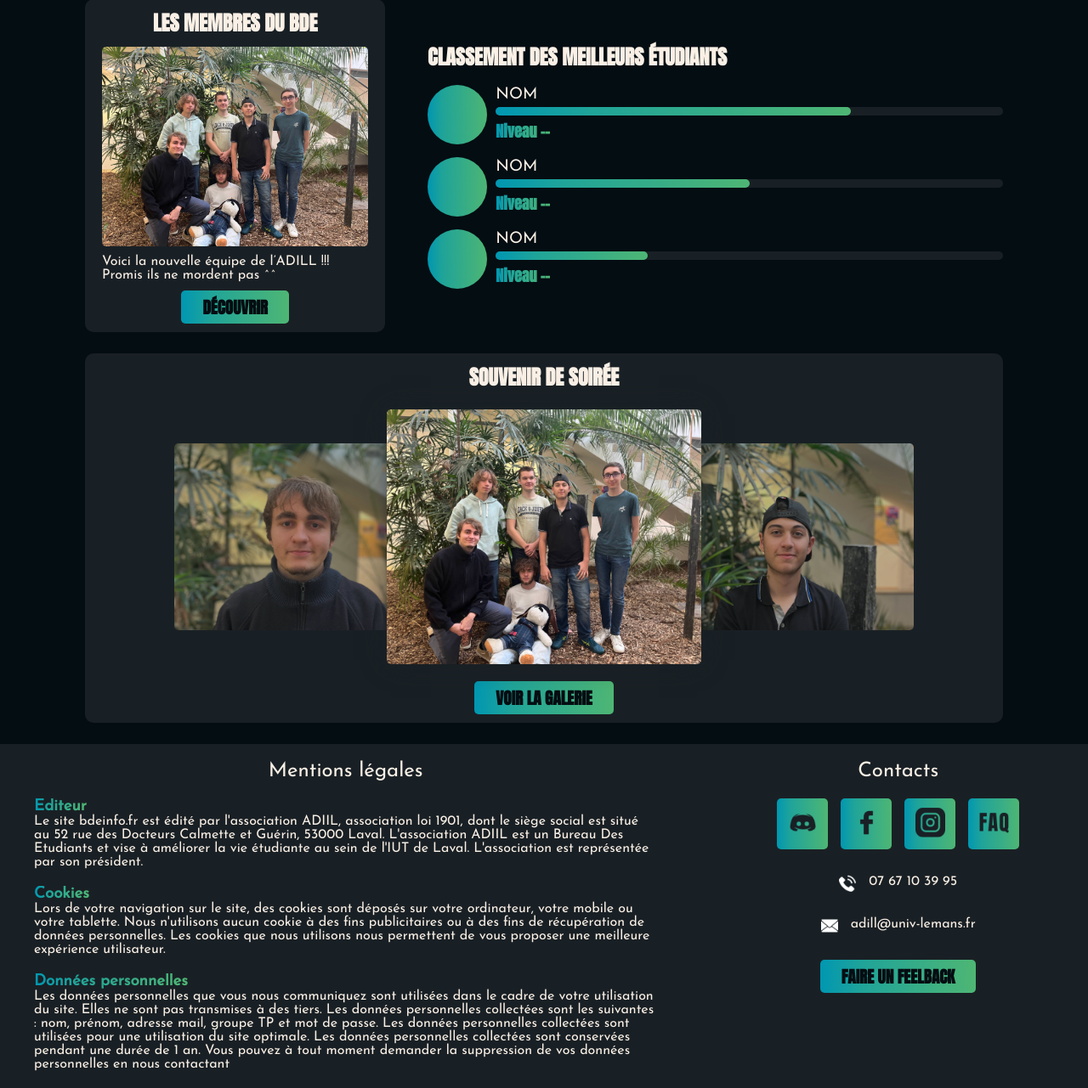
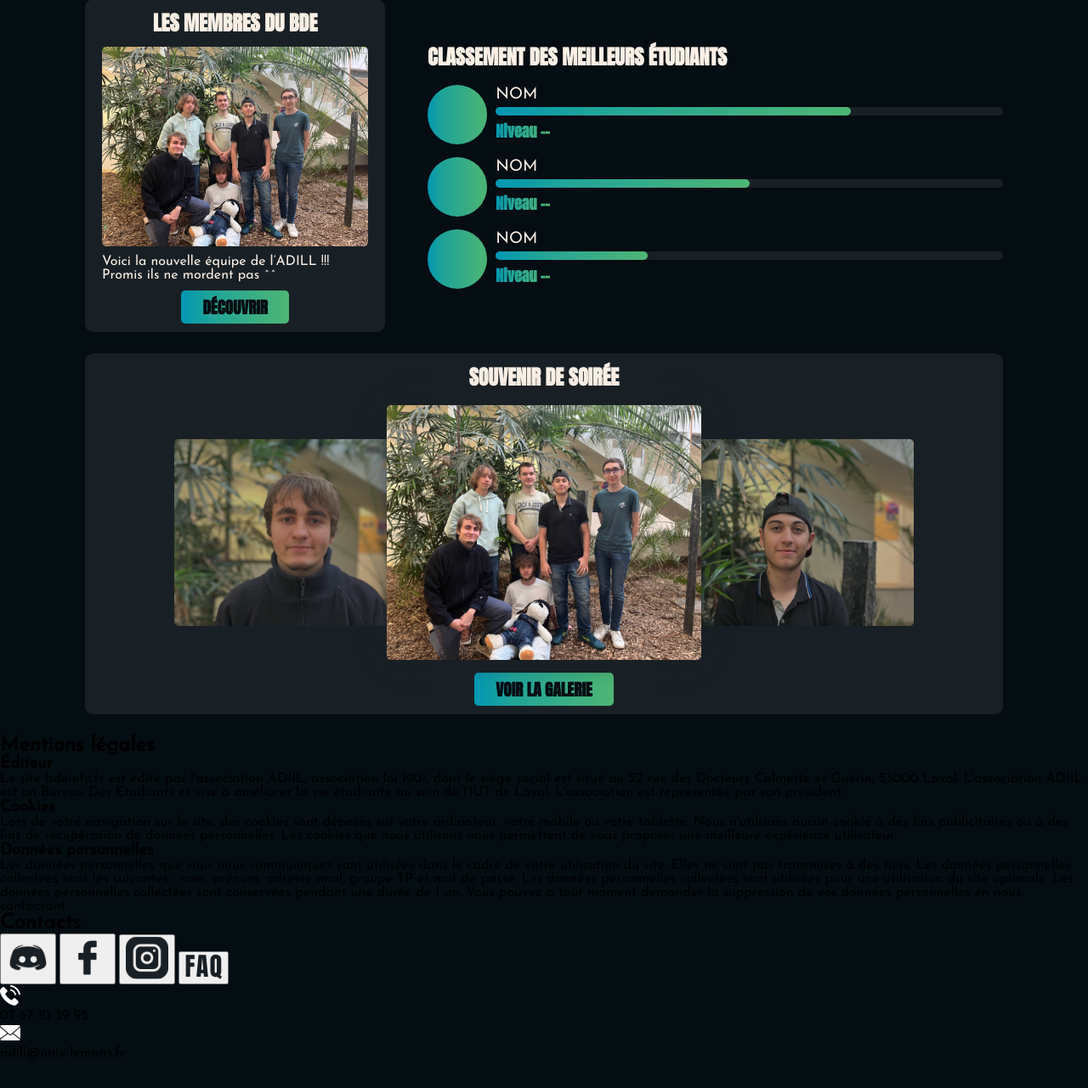
Before and after one commit to TheHyrox/sae-3.01, a PHP site: page / in a window 1280 px wide. Shown: the part 183-1464 px from the top of the page at 85% size. After the commit the page ends 1430 px from the top, so only its background shows below. Run offline with PHP 8.4, Linux system fonts and the light colour scheme.

Commit message:
Revert "page d'accueil finito"
This reverts commit 40da0ee30a0f7329d367a7e4d0117d30825765b0.

```diff
--- a/index.html
+++ b/index.html
@@ -143,12 +143,12 @@
             <h2>
                 Contacts
             </h2>
-            <div id="contact">
+            <div>
                 <div>
-                    <button class="icon"><img src="Icons/discord.png" alt=""></button>
-                    <button class="icon"><img src="Icons/facebook.png" alt=""></button>
-                    <button class="icon"><img src="Icons/instagram.png" alt=""></button>
-                    <button class="icon"><img src="Icons/faq.png" alt=""></button>
+                    <button><img src="Icons/discord.png" alt=""></button>
+                    <button><img src="Icons/facebook.png" alt=""></button>
+                    <button><img src="Icons/instagram.png" alt=""></button>
+                    <button><img src="Icons/faq.png" alt=""></button>
                 </div>
                 <div>
                     <img src="Icons/tel.png" alt="">
@@ -158,9 +158,6 @@
                     <img src="Icons/mail.png" alt="">
                     <p>adill@univ-lemans.fr</p>
                 </div>
-                <form action="" method="post">
-                    <input type="submit" value="Faire un feelback">
-                </form>
             </div>
         </div>
     </footer>
--- a/styles.css
+++ b/styles.css
@@ -272,7 +272,7 @@ input[type=submit]{
 #carousel{
     display: flex;
     align-items: center;
-    height: 320px;
+    height: 310px;
 }
 #carousel button{
     border: none;
@@ -314,58 +314,3 @@ input[type=submit]{
     height: 100%;
     object-fit: cover;
 }
-
-/* footer */
-footer{
-    background-color: var(--primary);
-    color: var(--white);
-    display: grid;
-    grid-template-columns: 2fr 1fr;
-    gap: 100px;
-    padding: 20px 40px;
-}
-footer h2{
-    font-weight: 50;
-}
-footer div{
-    display: flex;
-    flex-direction: column;
-    gap: 20px;
-    align-items: center;
-}
-footer div div{
-    gap: 0;
-    align-items: start;
-}
-#contact{
-    display: flex;
-    flex-direction: column;
-    align-items: center;
-    gap: 30px;
-}
-#contact div{
-    display: flex;
-    flex-direction: row;
-    gap: 15px;
-}
-footer h3{
-    background: var(--linearClassic);
-    background-clip: text;
-    color: transparent;
-}
-footer img{
-    width: 20px;
-    height: 20px;
-}
-.icon{
-    width: 60px;
-    height: 60px;
-    align-items: center;
-    border: none;
-    border-radius: 5px;
-    background: var(--linearClassic);
-}
-.icon img{
-    width: 35px;
-    height: auto;
-}
```
